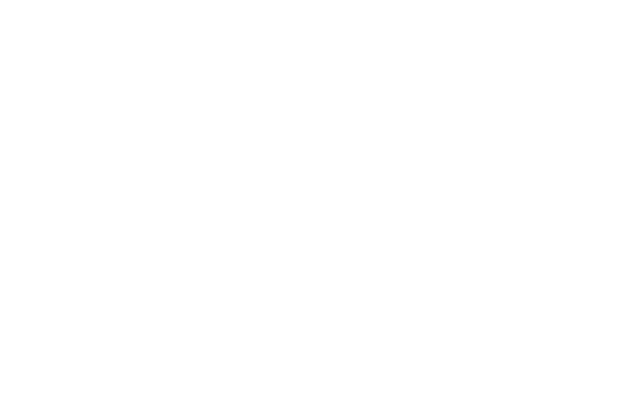
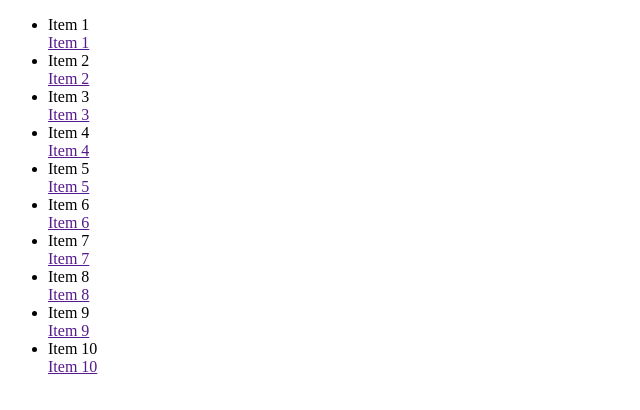
Before and after one commit to Sarbai/first, a plain HTML site: page landing1/index.html in a window 1280 px wide. Shown: the whole page, without its empty margins (0-640 px from the left). Drawn offline with Linux system fonts and the light colour scheme.

Commit message:
bla bla bla

```diff
--- a/landing1/index.html
+++ b/landing1/index.html
@@ -5,13 +5,56 @@
 	<title>Document</title>
 </head>
 <body>
-	<div class="conteiner">
-		<div class="row">
-			<div class="col-md-3"><div id="sss"></div></div>
-			<div class="col-md-3"></div>
-			<div class="col-md-3"></div>
-			<div class="col-md-3"></div>
-		</div>
+
+
+
+<nav id="menuSystem" class="navMenu isOpen">
+	<div id="hotelLogo">
+		<div class="navMenuIcon logoIcon"></div>
+		<div id="arrowPointer"></div>
+		<ul id="navMenuMain">
+			<li class="navMenuItem navMenuItem001">
+				<div class="navMenuIcon">Item 1</div>
+				<a href="">Item 1</a>
+			</li>
+			<li class="navMenuItem navMenuItem002">
+				<div class="navMenuIcon">Item 2</div>
+				<a href="">Item 2</a>
+			</li>
+			<li class="navMenuItem navMenuItem003">
+				<div class="navMenuIcon">Item 3</div>
+				<a href="">Item 3</a>
+			</li>
+			<li class="navMenuItem navMenuItem004">
+				<div class="navMenuIcon">Item 4</div>
+				<a href="">Item 4</a>
+			</li>
+			<li class="navMenuItem navMenuItem005">
+				<div class="navMenuIcon">Item 5</div>
+				<a href="">Item 5</a>
+			</li>
+			<li class="navMenuItem navMenuItem006">
+				<div class="navMenuIcon">Item 6</div>
+				<a href="">Item 6</a>
+			</li>
+			<li class="navMenuItem navMenuItem007">
+				<div class="navMenuIcon">Item 7</div>
+				<a href="">Item 7</a>
+			</li>
+			<li class="navMenuItem navMenuItem008">
+				<div class="navMenuIcon">Item 8</div>
+				<a href="">Item 8</a>
+			</li>
+			<li class="navMenuItem navMenuItem009">
+				<div class="navMenuIcon">Item 9</div>
+				<a href="">Item 9</a>
+			</li>
+			<li class="navMenuItem navMenuItem010">
+				<div class="navMenuIcon">Item 10</div>
+				<a href="">Item 10</a>
+			</li>
+		</ul>
 	</div>
+</nav>
 </body>
 </html>
```
